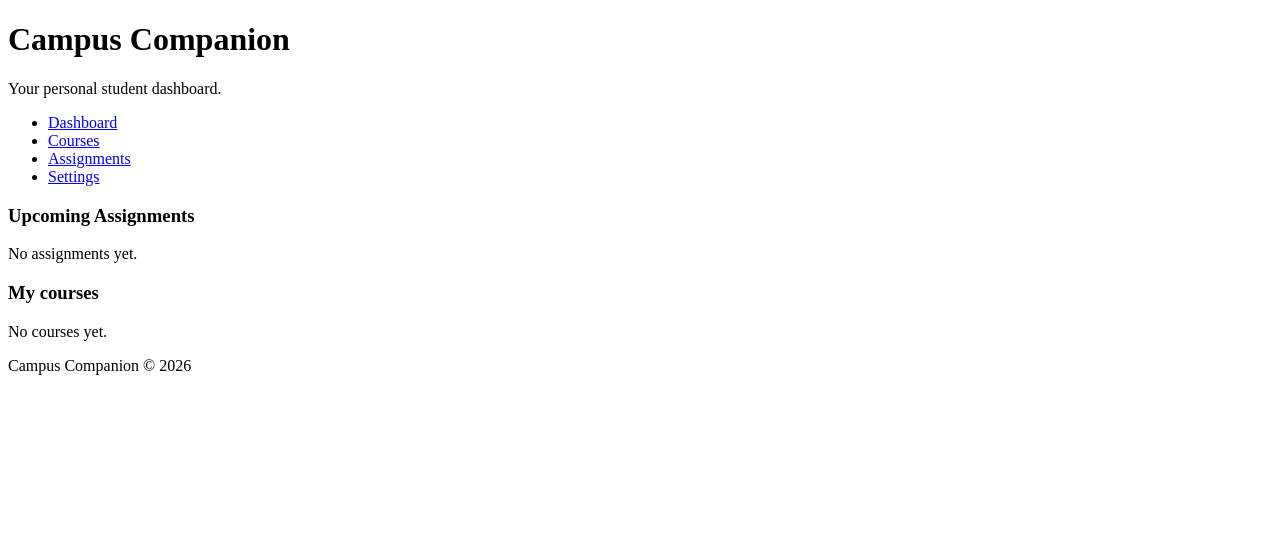
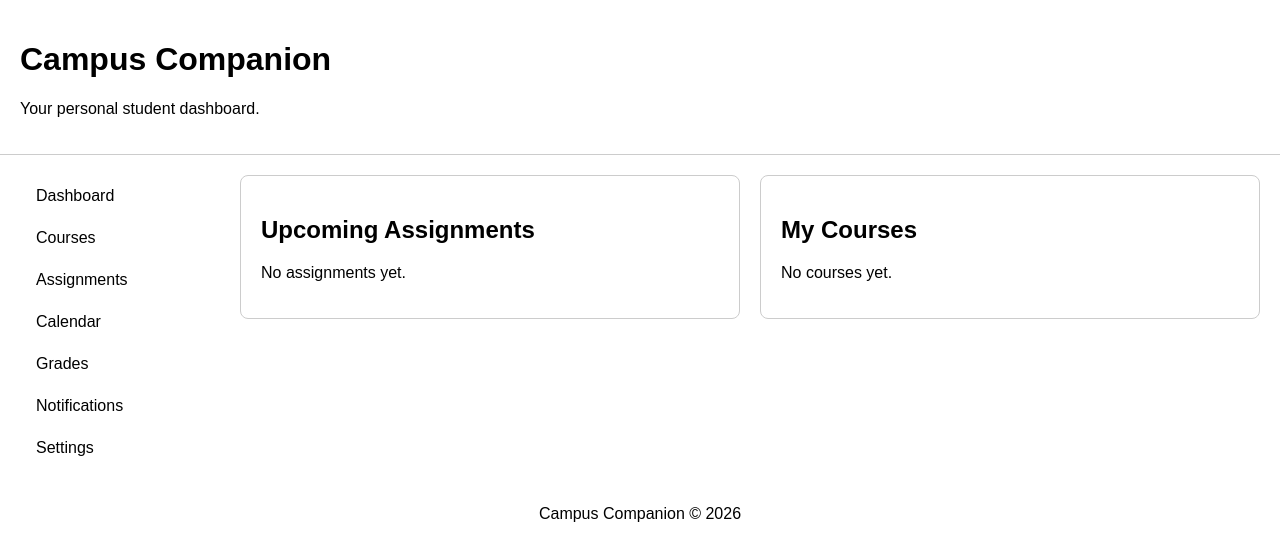
Before and after one commit to tondoe/campus-companion, a plain HTML site: page frontend/index.html in a window 1280 px wide. Drawn offline with Linux system fonts and the light colour scheme.

Commit message:
Complete Sprint 1 - Dashboard Layout

```diff
--- /dev/null
+++ b/frontend/css/styles.css
@@ -0,0 +1,70 @@
+* {
+    box-sizing: border-box;
+}
+
+
+body {
+    margin: 0;
+    font-family: Arial, sans-serif;
+}
+
+header {
+    padding: 20px;
+    border-bottom: 1px solid #ccc;
+}
+
+nav {
+    width: 220px;
+    padding: 20px;
+}
+
+ul {
+    list-style-type: none;
+    margin: 0;
+    padding: 0;
+}
+
+li a {
+    display: block;
+    color: black;
+    padding: 12px 16px;
+    text-decoration: none;
+}
+
+li a:hover {
+    background-color: #928f8f;
+    color: white;
+}
+
+main {
+    display: flex;
+    gap: 20px;
+    padding: 20px;
+}
+
+.class-assignments,
+.class-courses {
+    flex: 1;
+}
+
+.section1,
+.section2 {
+    border: 1px solid #ccc;
+    border-radius: 8px;
+    padding: 20px;
+}
+
+footer {
+    display: flex;
+    justify-content: center;
+    align-items: center;
+}
+
+.page-layout {
+    display: flex;
+}
+
+main {
+    display: flex;
+    flex: 1;
+}
--- a/frontend/index.html
+++ b/frontend/index.html
@@ -1,41 +1,56 @@
 <!DOCTYPE html>
 <html lang="en">
+
 <head>
     <meta charset="UTF-8">
     <meta name="viewport" content="width=device-width, initial-scale=1.0">
     <title>Campus Companion</title>
+    <link rel="stylesheet" href="css/styles.css">
+    <!-- Add fonts-->
 </head>
+
 <body>
     <header>
         <h1>Campus Companion</h1>
         <p>Your personal student dashboard.</p>
     </header>
 
+    <div class="page-layout">
         <nav>
             <ul>
                 <li><a href="#">Dashboard</a></li>
                 <li><a href="#">Courses</a></li>
                 <li><a href="#">Assignments</a></li>
+                <li><a href="#">Calendar</a></li>
+                <li><a href="#">Grades</a></li>
+                <li><a href="#">Notifications</a></li>
                 <li><a href="#">Settings</a></li>
             </ul>
         </nav>
 
         <main>
-            <section>
-                <h3>Upcoming Assignments</h3>
+            <div class="class-assignments">
+                <section class="section1">
+                    <h2>Upcoming Assignments</h2>
                     <p>No assignments yet.</p>
                 </section>
-
-            <section>
-                <h3>My courses</h3>
+            </div>
+            <div class="class-courses">
+                <section class="section2">
+                    <h2>My Courses</h2>
                     <p>No courses yet.</p>
                 </section>
+            </div>
+        </main>
 
-        </main>
+    </div>
+
+
 
     <footer>
         <p>Campus Companion © 2026</p>
     </footer>
 
 </body>
+
 </html>
```
Lines whose indentation alone changed are shown as unchanged.
